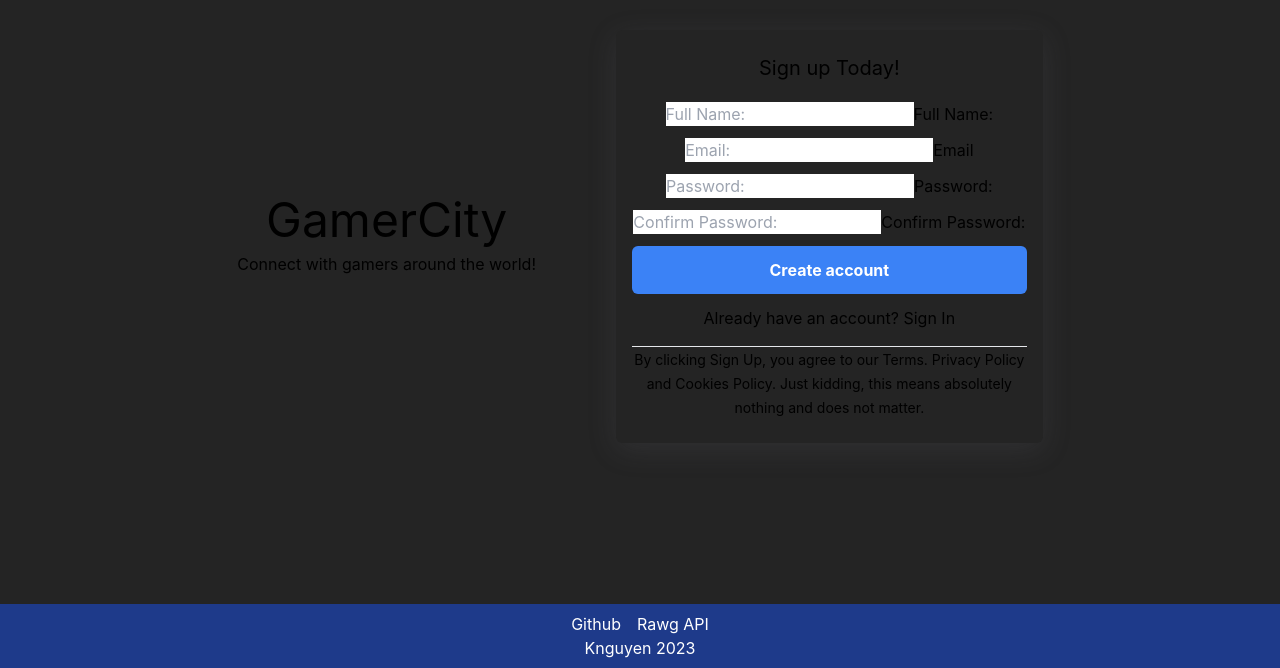
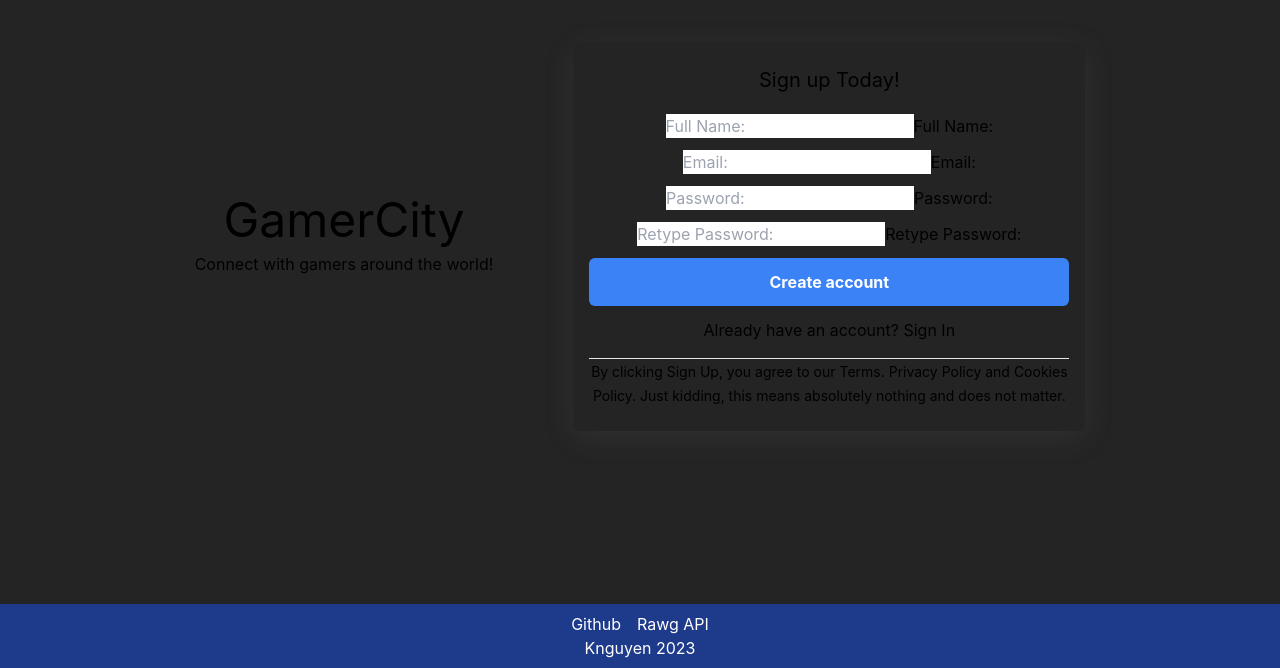
Before and after one commit to Knguyen-dev/Shopping-Cart-App, a React (Vite) app: page /auth/register in a window 1280 px wide. Shown: the part 132-800 px from the top of the page. Built offline with nearby package versions, Linux system fonts and the light colour scheme.

Commit message:
A little more progress
Home page idea is okay and we made a good component. Though we still need to have styled components

```diff
--- a/src/assets/sampleData.js
+++ b/src/assets/sampleData.js
@@ -1,4 +1,4 @@
-const sampleGames = [
+export const sampleGames = [
 	{
 		title: "Elden Ring",
 		platforms: ["PC", "PlayStation", "Xbox"],
@@ -9,4 +9,24 @@ const sampleGames = [
 			"The Golden Order has been broken. Rise, Tarnished, and be guided by grace to brandish the ",
 		store_link: "https://en.bandainamcoent.eu/elden-ring/elden-ring",
 	},
+  {
+		title: "Game 2",
+		platforms: ["PlayStation", "Xbox"],
+		price: "$10.98",
+		img: "https://media.rawg.io/media/games/b29/b294fdd866dcdb643e7bab370a552855.jpg",
+		release_date: "2022/02/25",
+		details:
+			"The Golden Order has been broken. Rise, Tarnished, and be guided by grace to brandish the ",
+		store_link: "https://en.bandainamcoent.eu/elden-ring/elden-ring",
+	},
+  {
+		title: "Game 3",
+		platforms: ["PlayStation", "Xbox"],
+		price: "$10",
+		img: "https://media.rawg.io/media/games/b29/b294fdd866dcdb643e7bab370a552855.jpg",
+		release_date: "2022/02/25",
+		details:
+			"The Golden Order has been broken. Rise, Tarnished, and be guided by grace to brandish the ",
+		store_link: "https://en.bandainamcoent.eu/elden-ring/elden-ring",
+	},
 ];
--- a/src/pages/HomePage.jsx
+++ b/src/pages/HomePage.jsx
@@ -1,28 +1,26 @@
+import Card from "./components/Card";
+import { sampleGames } from "../assets/sampleData";
+
+
 /*
-+ Steam home Page: https://store.steampowered.com/
+- BOOK MARK:
 
-- If using gaming background, have shown only one our home page.
++ Create react or styled components:
 
+1. Hovering buttons
+2. Floating Labels
+3. Input group: So like the input with floating label and then button, like a smooth search bar
+
+4. A general rounded button component or style that we can use would be nice
 
 */
 
-import Card from "./components/Card";
-import "../styles/HomePage.css";
+
+
 
 export default function HomePage() {
-	const sampleGame = {
-		title: "Elden Ring",
-		platforms: ["PC", "PlayStation", "Xbox"],
-		price: "$12.98",
-		img: "https://media.rawg.io/media/games/b29/b294fdd866dcdb643e7bab370a552855.jpg",
-		release_date: "2022/02/25",
-		details:
-			"The Golden Order has been broken. Rise, Tarnished, and be guided by grace to brandish the ",
-		store_link: "https://en.bandainamcoent.eu/elden-ring/elden-ring",
-	};
-
 	return (
-		<div className="home-page">
+		<div className="tw-flex tw-flex-col tw-min-h-screen">
 			<div className="tw-my-5 tw-flex tw-flex-col tw-items-center tw-gap-y-4 tw-text-center tw-text-black">
 				<h2 className="tw-text-4xl">Welcome to GamerCity</h2>
 				<p className="tw-text-md tw-mx-auto tw-w-2/4 ">
@@ -35,21 +33,24 @@ export default function HomePage() {
 				</button>
 			</div>
 
-			<section
-				id="featured-items"
-				className="mx-auto ck tw-container md:tw-container">
-				<h1 className="tw-text-center tw-text-4xl">Featured Items</h1>
 
-				{/* One giant card, with image, and then description for slide could work */}
-				<div className="card-container"></div>
-			</section>
+      <section id="featured" className=" tw-py-6 tw-mt-auto tw-mb-6">
+        <h1 className="tw-text-center tw-text-black tw-text-6xl tw-mb-10">Featured Games</h1>
+        <div className="featured-container tw-flex tw-flex-col tw-justify-center tw-items-center tw-gap-4 tw-px-16 tw-mx-auto lg:tw-flex-row">
+          {
+            sampleGames.map((game,index) => <Card key={index} item={game} cardSize={400}/>)
+          }
+        </div>
+      </section>
 
-			<div className="tw-mt-auto tw-flex tw-flex-col tw-items-center tw-justify-evenly tw-gap-8 tw-bg-indigo-500 tw-p-10 md:tw-flex-row">
+
+
+			<div className="tw-text-center tw-mt-auto tw-flex tw-flex-col tw-items-center tw-justify-evenly tw-gap-8 tw-bg-indigo-500 tw-p-10 md:tw-flex-row">
 				<div className="tw-max-w-96 tw-text-white">
-					<h2 className="tw-text-2xl">Lorem ipsum dolor sit amet.</h2>
+					<h2 className="tw-text-2xl">Sign up to our newsletter!</h2>
 					<p>
-						Lorem ipsum dolor sit amet consectetur adipisicing elit. Quod atque
-						laboriosam harum pariatur quis tempore!
+						The GamerCity newsletter delivers fresh videogame content every week. Sign up
+            to receive the latest news in the industry!
 					</p>
 				</div>
 
--- a/src/pages/LoginPage.jsx
+++ b/src/pages/LoginPage.jsx
@@ -1,44 +1,26 @@
+import FloatingInput from "./components/FloatingInput";
 import { NavLink } from "react-router-dom";
 export default function LoginPage() {
 	return (
 		<div className="form-container tw-w-1/2 tw-px-4 tw-py-6 md:tw-w-1/3">
 			<form id="login-form">
 				<div className="tw-mb-4 tw-flex tw-flex-col tw-gap-y-3">
-					<div className="form-floating">
-						<input
-							type="email"
-							id="login-email"
-							placeholder="Email:"
-							className="form-control"
-							required
-						/>
-						<label htmlFor="login-email" className="form-label">
-							Email
-						</label>
-					</div>
-					<div className="form-floating">
-						<input
-							type="password"
-							id="login-password"
-							placeholder="Password:"
-							className="form-control"
-						/>
-						<label htmlFor="login-password" className="form-label">
-							Password
-						</label>
-					</div>
+          <FloatingInput labelText="Email:" id="login-email" type="email" placeholder="Email:" required={true}/>
+					<FloatingInput labelText="Password:" id="login-password" type="password" placeholder="Password:" required={true}/>
+
 					<button
 						className="tw-rounded-md tw-bg-blue-500 tw-py-3 tw-font-bold tw-text-white"
 						type="submit">
 						Log In
 					</button>
-					<NavLink to="/auth/register">Forgot Password?</NavLink>
+					<a>Forgot Password?</a>
 				</div>
 				<hr></hr>
 				<div className="tw-mt-3 tw-flex tw-justify-center">
-					<button className="tw-rounded-md tw-bg-emerald-500 tw-px-5 tw-py-3 tw-font-bold tw-text-white">
-						Create New Account
-					</button>
+
+					<div className="tw-rounded-md tw-bg-emerald-500 tw-px-5 tw-py-3 tw-font-bold tw-text-white">
+						<NavLink to="/auth/register">Create New Account</NavLink>
+					</div>
 				</div>
 			</form>
 		</div>
--- a/src/pages/RegisterPage.jsx
+++ b/src/pages/RegisterPage.jsx
@@ -1,62 +1,18 @@
 import { NavLink } from "react-router-dom";
+import FloatingInput from "./components/FloatingInput";
 
 export default function RegisterPage() {
 	return (
-		<div className="form-container tw-w-2/3 tw-rounded-md tw-px-4 tw-py-6 sm:tw-w-1/3">
+		<div className="form-container tw-w-2/3 tw-rounded-md tw-px-4 tw-py-6 sm:tw-w-2/5">
 			<h1 className="tw-mb-5 tw-text-xl">Sign up Today!</h1>
 			<form id="sign-up-form">
 				<div className="tw-mb-4 tw-flex tw-flex-col tw-gap-y-3">
-					<div className="form-floating">
-						<input
-							type="text"
-							id="full-name"
-							placeholder="Full Name:"
-							className="form-control"
-							required
-						/>
-						<label htmlFor="full-name" className="form-label">
-							Full Name:
-						</label>
-					</div>
 
-					<div className="form-floating">
-						<input
-							type="email"
-							id="login-email"
-							placeholder="Email:"
-							className="form-control"
-							required
-						/>
-						<label htmlFor="login-email" className="form-label">
-							Email
-						</label>
-					</div>
+          <FloatingInput type="text" id="full-name" placeholder="Full Name:" labelText="Full Name:" />
+          <FloatingInput type="email" id="login-email" placeholder="Email:" labelText="Email:" />
+          <FloatingInput type="password" id="login-password" placeholder="Password:" labelText="Password:" />
+          <FloatingInput type="password" id="confirm-login-password" placeholder="Retype Password:" labelText="Retype Password:" />
 
-					<div className="form-floating">
-						<input
-							type="password"
-							id="password"
-							placeholder="Password:"
-							className="form-control"
-							required
-						/>
-						<label htmlFor="password" className="form-label">
-							Password:
-						</label>
-					</div>
-
-					<div className="form-floating">
-						<input
-							type="password"
-							id="confirm-password"
-							placeholder="Confirm Password:"
-							className="form-control"
-							required
-						/>
-						<label htmlFor="confirm-password" className="form-label">
-							Confirm Password:
-						</label>
-					</div>
 
 					<button
 						className="tw-rounded-md tw-bg-blue-500 tw-py-3 tw-font-bold tw-text-white"
--- a/src/pages/components/Card.jsx
+++ b/src/pages/components/Card.jsx
@@ -1,16 +1,28 @@
 /* eslint-disable react/prop-types */
 
+// Card for games
 import PropTypes from "prop-types";
-export default function Card({ cardImg, cardTitle, cardText }) {
+export default function Card({ item, cardSize }) {
 	return (
-		<div className="card" style={{ width: "22rem" }}>
-			<img src={cardImg} className="card-img-top" alt="..." />
-			<div className="card-body">
-				<h5 className="card-title">{cardTitle}</h5>
-				<p className="card-text">{cardText}</p>
-				<a href="#" className="btn btn-primary">
-					Go somewhere
-				</a>
+		<div className="card tw-shadow-lg" style={{ width: `${cardSize}px` }}>
+			<img src={item.img} className="card-img-top" alt="..." />
+			<div className="card-body tw-bg-indigo-500 tw-text-white tw-flex tw-flex-col tw-gap-y-2">
+
+        <div className="">
+          <h5 className="card-title tw-text-xl">{item.title}</h5>
+          <p className="card-text">{item.price}</p>
+        </div>
+
+        <p>{item.platforms}</p>
+
+        <div className="card-actions tw-flex tw-gap-x-2 tw-text-center">
+          <a href="#" className="tw-bg-indigo-700 tw-text-teal-300 tw-flex-1 tw-py-3">
+            Visit
+          </a>
+          <a href="#" className="tw-bg-indigo-700 tw-text-teal-300 tw-flex-1 tw-py-3">
+            Add To Cart
+          </a>
+        </div>
 			</div>
 		</div>
 	);
--- /dev/null
+++ b/src/pages/components/FloatingInput.jsx
@@ -0,0 +1,53 @@
+import PropTypes from "prop-types"
+
+export default function FloatingInput({
+  id,
+	placeholder,
+	type,
+	labelText,
+	onChange,
+	value,
+	name,
+	required
+}) {
+  return (
+    <div className="form-floating">
+      {type === "textarea" ? (
+				<textarea
+					id={id}
+					placeholder={placeholder}
+					onChange={onChange}
+					value={value}
+					name={name}
+					required={required ? true : false}
+          className="form-control"
+				></textarea>
+			) : (
+				<input
+					type={type}
+					id={id}
+					placeholder={placeholder}
+					onChange={onChange}
+					value={value}
+					name={name}
+					required={required ? true : false}
+          className="form-control"
+				/>
+			)}
+      <label htmlFor={id} className="form-label">
+        {labelText}
+      </label>
+    </div>
+  )
+}
+
+FloatingInput.propTypes = {
+  id: PropTypes.string,
+  placeholder: PropTypes.string,
+  type: PropTypes.string,
+  labelText: PropTypes.string,
+  onChange: PropTypes.func,
+  value: PropTypes.string,
+  name: PropTypes.string,
+  required: PropTypes.bool,
+}
--- a/src/pages/layouts/AppLayout.jsx
+++ b/src/pages/layouts/AppLayout.jsx
@@ -1,5 +1,6 @@
 import { NavLink, Outlet } from "react-router-dom";
 import "../../styles/AppLayout.css";
+
 function Navbar() {
 	return (
 		<nav className="tw-flex tw-flex-col tw-items-center tw-gap-4 sm:tw-flex-row sm:tw-gap-x-12">
@@ -7,7 +8,8 @@ function Navbar() {
 				<NavLink to="/app">GamerCity</NavLink>
 			</div>
 
-			<form className="search-form">
+
+			<form className="input-group">
 				<input
 					type="text"
 					className="form-control"
--- a/src/styles/HomePage.css
+++ /dev/null
@@ -1,19 +0,0 @@
-.home-page {
-	/* background-image: url("../assets/gaming_bg.png");
-	background-size: cover;
-	background-position: center;
-	background-attachment: fixed; */
-	display: flex;
-	flex-direction: column;
-	min-height: 100vh;
-	row-gap: 2em;
-}
-
-.blur-container {
-	padding: 10px 20px;
-	border-radius: 6px;
-	border: none;
-	background-color: rgba(255, 255, 255, 0.2);
-	color: white;
-	backdrop-filter: blur(7px);
-}
```
Also changed, not shown: src/pages/components/Carousel.jsx (deleted).
